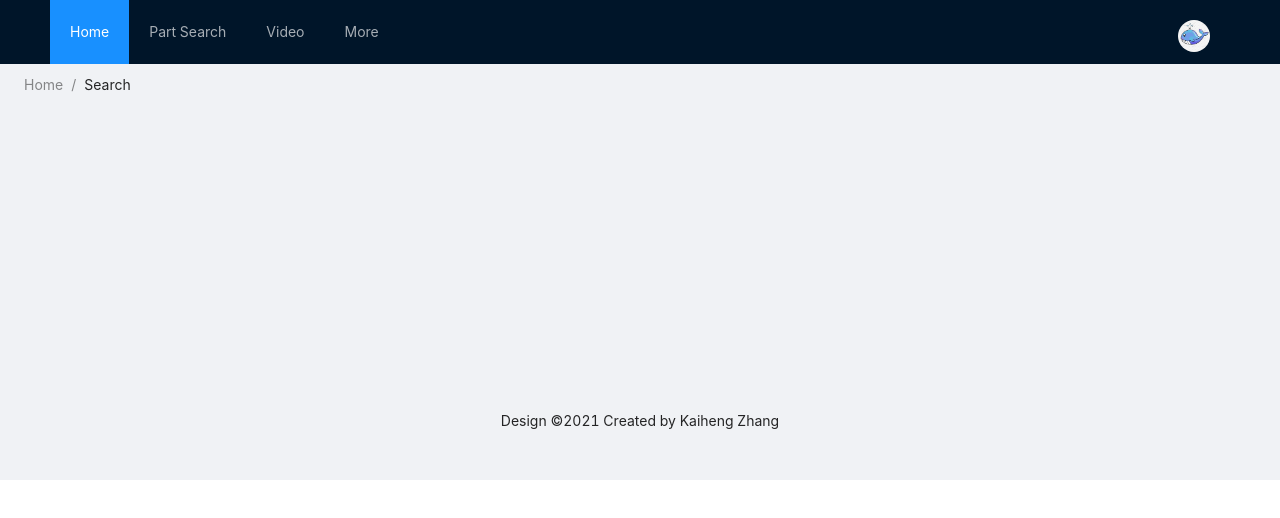
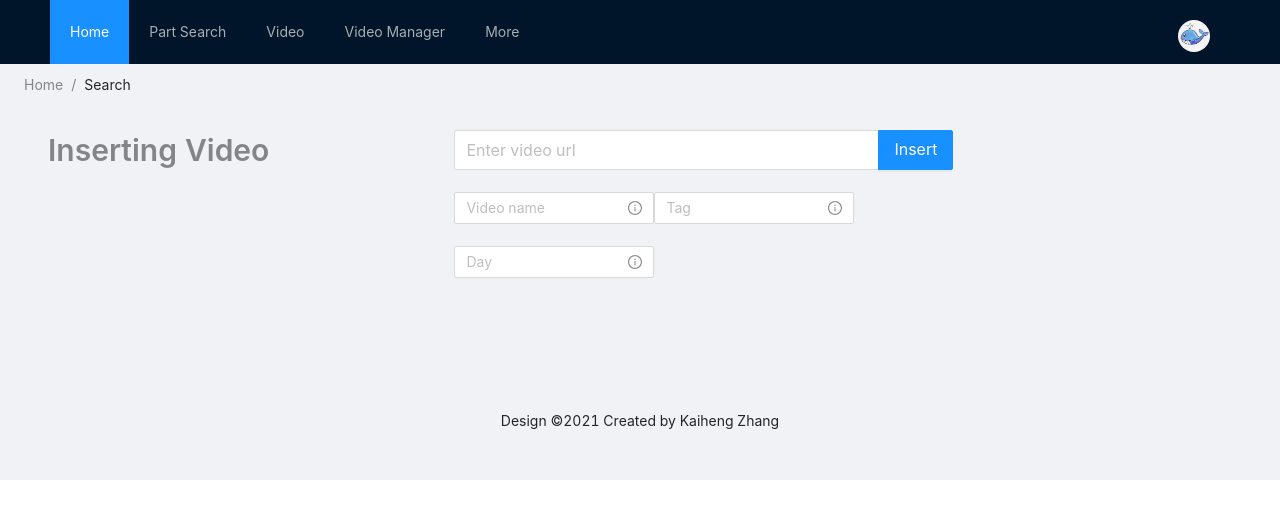
Before and after one commit to a199929abc/ONCdatabase-Frontend, a React (Create React App) app: page /nav/videomanager in a window 1280 px wide. Shown: the top 518 px of the page. Built offline with nearby package versions, Linux system fonts and the light colour scheme.

Commit message:
developing video manage page

```diff
--- a/src/comps/Login/Login.js
+++ b/src/comps/Login/Login.js
@@ -86,7 +86,7 @@ const GetLoginResponse = async(userJSON)=>{
                 <Grid align='center'>
                     <Avatar style={avatarStyle} src={logo} sizes='big' >  </Avatar>
 
-                   <h2>ONC Database System</h2>
+                   <h2>Project Integration</h2>
 
                     {loginCheck()}
 
--- a/src/comps/Nav/Nav.js
+++ b/src/comps/Nav/Nav.js
@@ -17,7 +17,7 @@ import Main from '../../pages/Main/Main';
 import SearchComp from '../Search/Search';
 import VideoComp from '../Video/Video';
 import {BrowserRouter as Router,Switch, Route ,Link,NavLink} from 'react-router-dom';
-
+import VideoManageComp from '../Video/VideoManage';
 
 function Nav() {
     const { Search2 } = Input;
@@ -42,7 +42,9 @@ function Nav() {
                 <Menu.Item key="1"><Link to="/nav" >Home</Link></Menu.Item>
                 <Menu.Item key="2"><Link to="/nav/search">Part Search</Link></Menu.Item>
                 <Menu.Item key="3"><Link to="/nav/video">Video</Link></Menu.Item>
-                <Menu.Item key="4"><Link to="/nav/more">More</Link></Menu.Item>
+                <Menu.Item key="4"><Link to="/nav/videomanager">Video Manager</Link></Menu.Item>
+                <Menu.Item key="5"><Link to="/nav/more">More</Link></Menu.Item>
+
 
             </Menu>
             </Header>
@@ -95,6 +97,7 @@ function Nav() {
                                 <Route path="/nav/more"   component={More}/>
                                 <Route path="/nav/search" component={SearchComp}/>
                                 <Route path="/nav/video" component={VideoComp}/>
+                                <Route path="/nav/videomanager" component={VideoManageComp}/>
                                 </Switch>
                 </Content>
                 <Footer style={{ textAlign: 'center' }}>Design ©2021 Created by Kaiheng Zhang</Footer>
--- a/src/comps/Video/Video.js
+++ b/src/comps/Video/Video.js
@@ -3,7 +3,7 @@ import Nav from '../../comps/Nav/Nav';
 import axios from 'axios';
 
 import banzhuan from '../../img/banzhuan.jpg';
-import {Image,Typography,Divider,List,Menu,Layout, Button,Radio,Cascader} from 'antd';
+import {Image,Typography,Divider,List,Menu,Layout, Button,Radio,Cascader,Tag} from 'antd';
 import ReactPlayer from 'react-player'
 import { Breadcrumb } from 'antd';
 import React, { useState,useEffect } from "react";
@@ -11,8 +11,8 @@ import { ScreenShareTwoTone } from '@material-ui/icons';
 
 
 function VideoComp() {
-    const [curURL, setCurURL]  =useState("https://mvbkz.s3.us-west-1.amazonaws.com/csdn/day1/35.+Search+Insert+Position.mp4");
-    const [curTitle,setTitle]  = useState("");
+    const [curURL, setCurURL]  =useState("");
+    const [curTitle,setCurTitle]  = useState("");
     const [video, setVideo]= useState([]);
     const [curDay,setCurDay] = useState(1);
     const { SubMenu } = Menu;
@@ -21,6 +21,7 @@ function VideoComp() {
     const [openKeys, setOpenKeys] = React.useState(['sub1']);
     const [playbackRate, setPlaybackRate] = React.useState(1);
     const [speed, setSpeed]= useState("default");
+    const [curTag, setCurTag]= useState("LeetCode");
 
     // submenu keys of first level
     const rootSubmenuKeys = ['sub1', 'sub2', 'sub4'];
@@ -83,7 +84,9 @@ function VideoComp() {
               )
             } else {
               return (<Menu.Item key={video[index].videoId}  onClick={e =>{
-               setCurURL(menu.url);setTitle(menu.title);}}  >{menu.title} </Menu.Item>)
+               setCurURL(menu.url);setCurTitle(menu.title);setCurTag(menu.tag);}}  >
+                {menu.title}
+               </Menu.Item>)
             }
           })
         )
@@ -125,7 +128,10 @@ function VideoComp() {
                 {' '}{' '}{' '}{' '}{' '}
                 <Button onClick={sendVideoRequest} size={'large'}>Loading Video</Button>
                 <Title level={3} style={{padding:"10px"}}>{curTitle}</Title>
+
                 <ReactPlayer
+                            width="70%"
+                            height="70%"
                             url={curURL}
                             controls = 'true'
                             playing = 'true'
@@ -140,6 +146,10 @@ function VideoComp() {
                             <Radio.Button  onClick={() => setPlaybackRate(1)}  value="default"> x1 </Radio.Button>
                             <Radio.Button  onClick={() => setPlaybackRate(2)}  value="small"> x2 </Radio.Button>
                     </Radio.Group>
+                    <br/>
+                    <br/>
+                    <Tag color="magenta" >{curTag}</Tag>
+
 
                 </Content>
                 </Layout>
--- /dev/null
+++ b/src/comps/Video/VideoManage.js
@@ -0,0 +1,90 @@
+import 'antd/dist/antd.css';
+import leg from '../../img/fish.png';
+import { Link, NavLink } from 'react-router-dom';
+import React, { useState, useEffect, Fragment } from 'react';
+import ReactDOM from 'react-dom';
+import Nav from '../Nav/Nav';
+import { Input, Space, Row, Col, Typography, Checkbox,Descriptions,Badge,Tooltip ,Image,Button
+,Cascader,Alert} from 'antd';
+import { Table } from "ant-table-extensions";
+import { AudioOutlined } from '@ant-design/icons';
+import axios from 'axios';
+import { colors } from '@material-ui/core';
+import notFind from '../../img/cannotfind.png';
+import { CenterFocusStrong } from '@material-ui/icons';
+import { loadProgressBar } from  'axios-progress-bar';
+import { InfoCircleOutlined, UserOutlined } from '@ant-design/icons';
+
+function VideoManageComp() {
+    const { Title } = Typography;
+    const { Search } = Input;
+
+
+
+    return (
+        <Fragment>
+        <Row>
+            <Col flex={2}>
+
+                <Title level={2} type="secondary">Inserting Video </Title>
+            </Col>
+            <Col flex={3}>
+                <Search
+                    placeholder="Enter video url"
+                    allowClear
+                    enterButton="Insert"
+                    size="large"
+                    style={{ width: 500 }}
+
+                />
+               <br />
+               <br />
+               <Input
+      placeholder="Video name"
+
+      suffix={
+        <Tooltip title="Name of the video, can be any character">
+          <InfoCircleOutlined style={{ color: 'rgba(0,0,0,.45)' }} />
+        </Tooltip>
+      }
+      style={{ width: 200 }}
+
+    />
+
+    <Input
+      placeholder="Tag"
+
+      suffix={
+        <Tooltip title="Extra information">
+          <InfoCircleOutlined style={{ color: 'rgba(0,0,0,.45)' }} />
+        </Tooltip>
+      }
+      style={{ width: 200 }}
+
+    />
+                   <br />
+               <br />
+
+               <Input
+      placeholder="Day"
+
+      suffix={
+        <Tooltip title="Extra information">
+          <InfoCircleOutlined style={{ color: 'rgba(0,0,0,.45)' }} />
+        </Tooltip>
+      }
+      style={{ width: 200 }}
+
+    />
+            </Col>
+
+
+
+
+        </Row>
+</Fragment>
+    )
+
+}
+
+export default VideoManageComp
```
